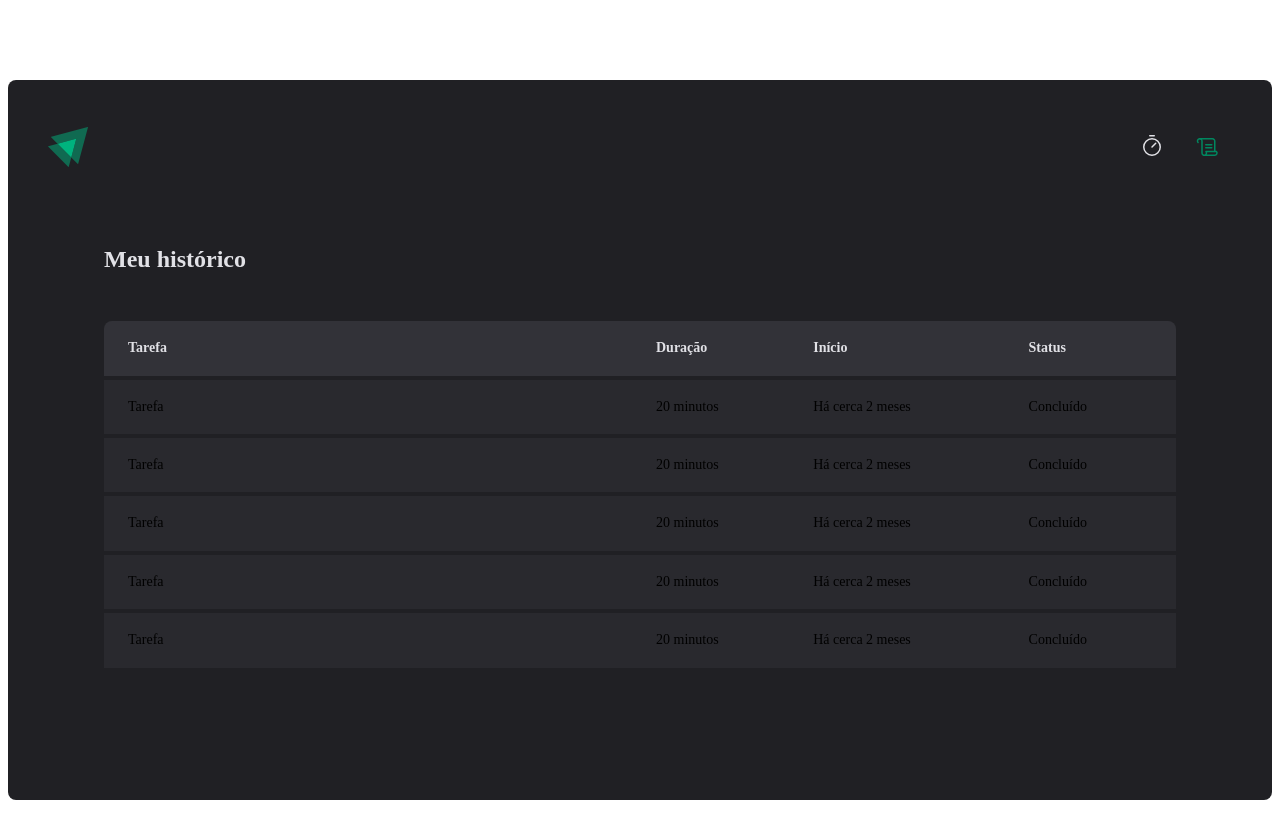
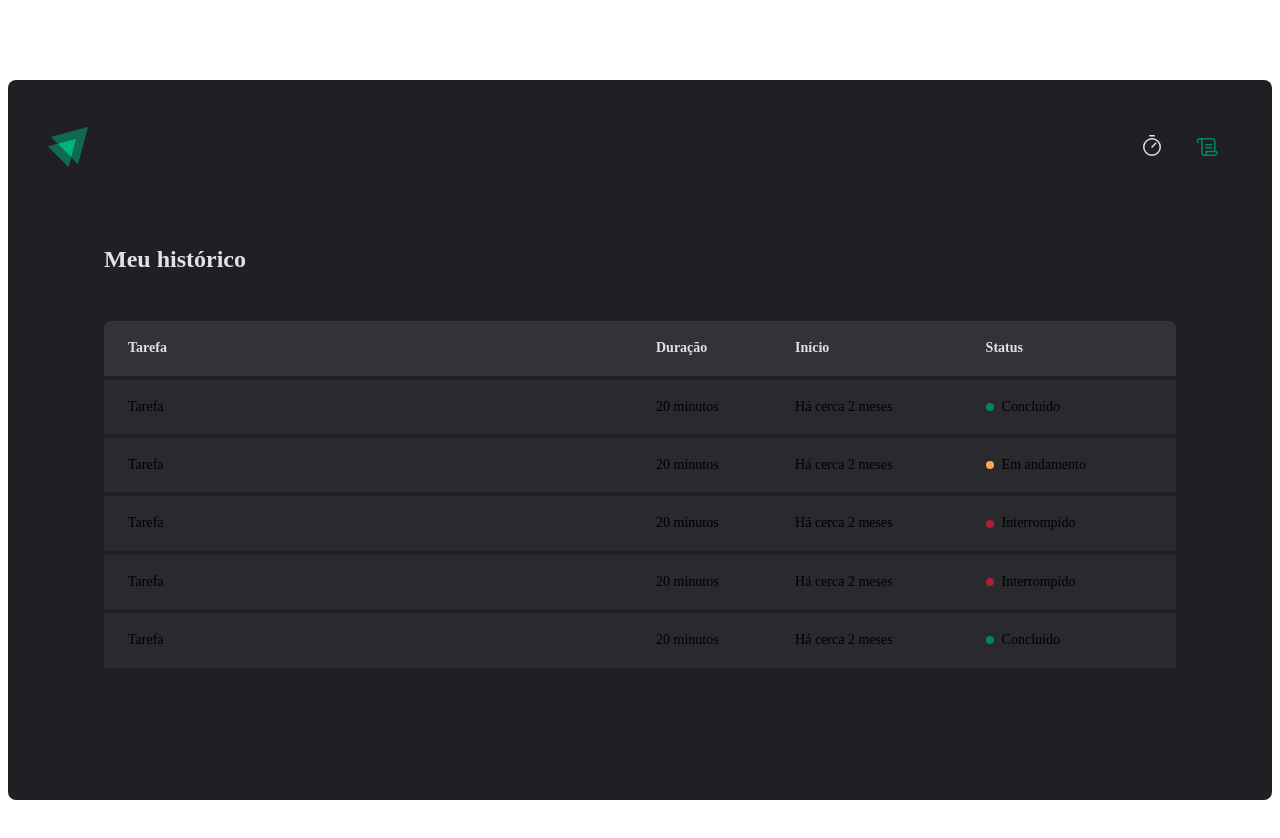
Before and after one commit to antoniokot/ignite-timer, a React (Vite) app: page /history in a window 1280 px wide. Shown: the top 838 px of the page. Built offline with nearby package versions, Linux system fonts and the light colour scheme.

Commit message:
add react hook form lib

```diff
--- a/package.json
+++ b/package.json
@@ -13,6 +13,7 @@
     "phosphor-react": "^1.4.1",
     "react": "^18.2.0",
     "react-dom": "^18.2.0",
+    "react-hook-form": "^7.51.2",
     "react-router-dom": "^6.22.3",
     "styled-components": "^6.1.8"
   },
--- a/src/pages/History/index.tsx
+++ b/src/pages/History/index.tsx
@@ -1,4 +1,4 @@
-import { HistoryContainer, HistoryList } from './styles'
+import { HistoryContainer, HistoryList, Status } from './styles'
 
 export function History() {
   return (
@@ -20,31 +20,41 @@
               <td>Tarefa</td>
               <td>20 minutos</td>
               <td>Há cerca 2 meses</td>
-              <td>Concluído</td>
+              <td>
+                <Status statusColor="green">Concluído</Status>
+              </td>
             </tr>
             <tr>
               <td>Tarefa</td>
               <td>20 minutos</td>
               <td>Há cerca 2 meses</td>
-              <td>Concluído</td>
+              <td>
+                <Status statusColor="yellow">Em andamento</Status>
+              </td>
             </tr>
             <tr>
               <td>Tarefa</td>
               <td>20 minutos</td>
               <td>Há cerca 2 meses</td>
-              <td>Concluído</td>
+              <td>
+                <Status statusColor="red">Interrompido</Status>
+              </td>
             </tr>
             <tr>
               <td>Tarefa</td>
               <td>20 minutos</td>
               <td>Há cerca 2 meses</td>
-              <td>Concluído</td>
+              <td>
+                <Status statusColor="red">Interrompido</Status>
+              </td>
             </tr>
             <tr>
               <td>Tarefa</td>
               <td>20 minutos</td>
               <td>Há cerca 2 meses</td>
-              <td>Concluído</td>
+              <td>
+                <Status statusColor="green">Concluído</Status>
+              </td>
             </tr>
           </tbody>
         </table>
--- a/src/pages/History/styles.ts
+++ b/src/pages/History/styles.ts
@@ -60,3 +60,27 @@
     }
   }
 `
+
+const STATUS_COLORS = {
+  yellow: 'yellow-500',
+  green: 'green-500',
+  red: 'red-500',
+} as const
+
+interface StatusProps {
+  statusColor: keyof typeof STATUS_COLORS
+}
+
+export const Status = styled.span<StatusProps>`
+  display: flex;
+  align-items: center;
+  gap: 0.5rem;
+
+  &::before {
+    content: '';
+    width: 0.5rem;
+    height: 0.5rem;
+    border-radius: 9999px;
+    background: ${(props) => props.theme[STATUS_COLORS[props.statusColor]]};
+  }
+`
--- a/src/pages/Home/index.tsx
+++ b/src/pages/Home/index.tsx
@@ -1,3 +1,5 @@
+import { useForm } from 'react-hook-form'
+
 import { Play } from 'phosphor-react'
 import {
   CountdownContainer,
@@ -10,15 +12,25 @@
 } from './styles'
 
 export function Home() {
+  const { register, handleSubmit, watch } = useForm()
+
+  function handleCreateNewCycle(data: Any) {
+    console.log(data)
+  }
+
+  const task = watch('task')
+  const isSubmitDisabled = !task
+
   return (
     <HomeContainer>
-      <form action="">
+      <form onSubmit={handleSubmit(handleCreateNewCycle)} action="">
         <FormContainer>
           <label htmlFor="task">Vou trabalhar em</label>
           <TaskInput
             id="task"
             list="task-suggestions"
             placeholder="Dê um nome para o seu projeto"
+            {...register('task')}
           />
 
           <datalist id="task-suggestions">
@@ -33,6 +45,7 @@
             step={5}
             min={5}
             max={60}
+            {...register('minutesAmount', { valueAsNumber: true })}
           />
 
           <span>minutos.</span>
@@ -46,7 +59,7 @@
           <span>0</span>
         </CountdownContainer>
 
-        <StartCountdownButton type="submit" disabled>
+        <StartCountdownButton type="submit" disabled={isSubmitDisabled}>
           <Play size={24} />
           Começar
         </StartCountdownButton>
```
Also changed, not shown: 1 other file (tests, documents, lock files or other folders).
